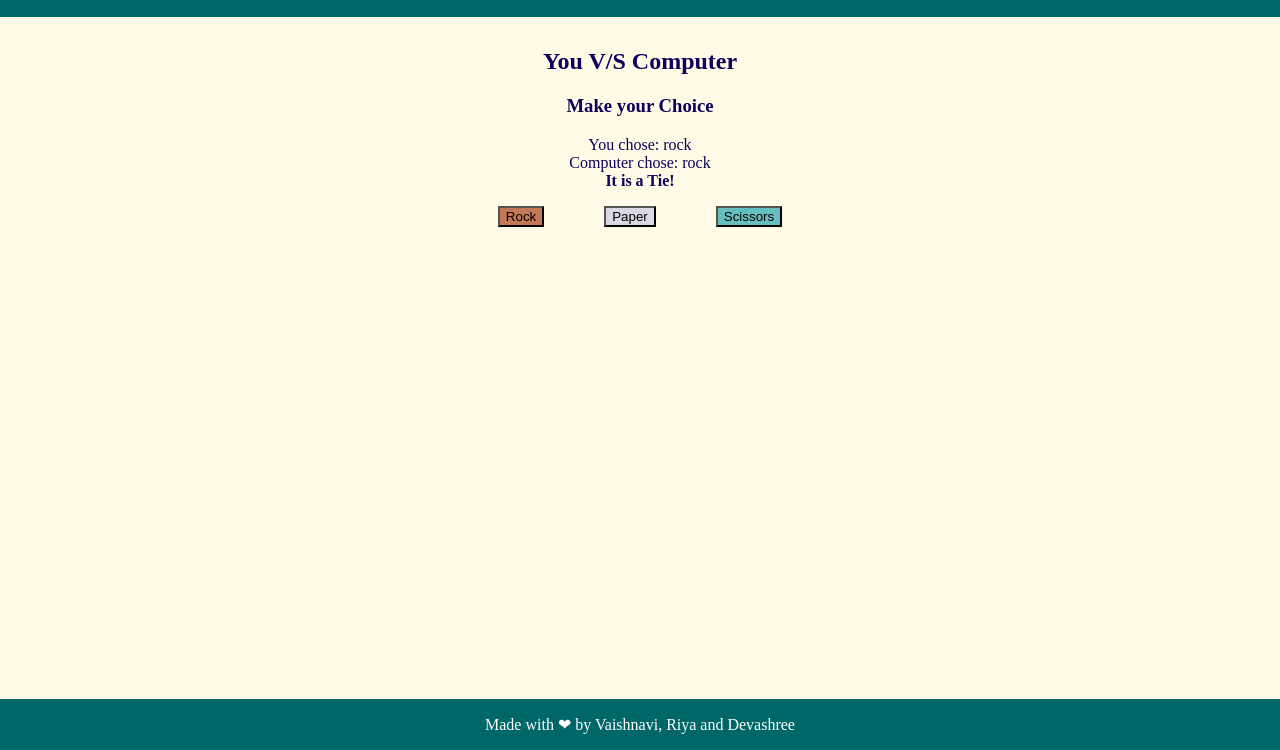
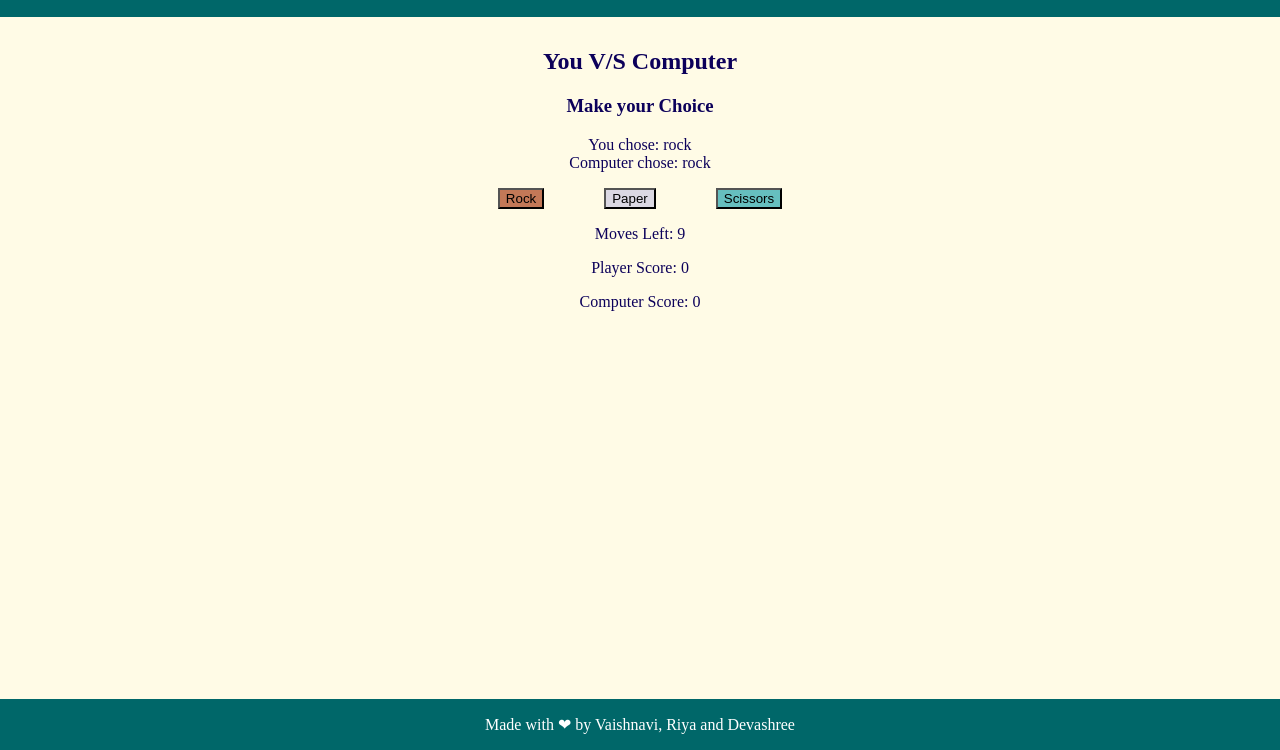
Before and after one commit to vranjan01/RockPaperScissor, a plain HTML site: page vscomputer.html in a window 1280 px wide. Both pictures are taken after a click on the button "Rock". Shown: the part 50-800 px from the top of the page. Drawn offline with Linux system fonts and the light colour scheme.

Commit message:
Functionality of vscomputer changed

```diff
--- a/script.js
+++ b/script.js
@@ -1,31 +1,68 @@
-let userChoice
-function storeValue(buttonElement)
-{
-    userChoice = buttonElement;
+let userChoice;
+let playerScore = 0;
+let computerScore = 0;
+let moves = 0;
 
-let computerChoice = getRndInteger(0,2)
-let choice= ["rock","scissor","paper"]
-let computerChoiceStr = choice[computerChoice]
+function storeValue(choice) {
+    userChoice = choice;
 
-let result = VSComputer(userChoice, computerChoiceStr)
-document.getElementById("res").innerHTML =  "You chose: " + userChoice +
-        "<br>Computer chose: " + computerChoiceStr +
-        "<br><b>" + result + "</b>";
+    if (moves >= 10) return;
+
+    moves++;
+    document.getElementById("moves").innerText = "Moves Left: " + (10 - moves);
+
+    let computerChoice = getRndInteger(0, 2);
+    let choices = ["rock", "scissor", "paper"];
+    let computerChoiceStr = choices[computerChoice];
+
+    let result = VSComputer(userChoice, computerChoiceStr);
+
+    if (result === "You Win!") {
+        playerScore++;
+    } else if (result === "Computer Wins!") {
+        computerScore++;
+    }
+
+    document.getElementById("p-score").innerText = "Player Score: " + playerScore;
+    document.getElementById("c-score").innerText = "Computer Score: " + computerScore;
+
+    document.getElementById("res").innerHTML =
+        "You chose: " + userChoice +
+        "<br>Computer chose: " + computerChoiceStr
+
+    if (moves === 10) {
+        gameOver();
+    }
 }
 
 function getRndInteger(min, max) {
-  return Math.floor(Math.random() * (max - min + 1) ) + min;
+    return Math.floor(Math.random() * (max - min + 1)) + min;
 }
 
-function VSComputer(userChoice, computerChoiceStr)
-{
-if(userChoice === computerChoiceStr)
-{
-    return "It is a Tie!"
+function VSComputer(userChoice, computerChoiceStr) {
+    if (userChoice === computerChoiceStr) {
+        return "It is a Tie!";
+    }
+    else if (
+        (userChoice === "rock" && computerChoiceStr === "scissor") ||
+        (userChoice === "paper" && computerChoiceStr === "rock") ||
+        (userChoice === "scissor" && computerChoiceStr === "paper")
+    ) {
+        return "You Win!";
+    }
+    else {
+        return "Computer Wins!";
+    }
 }
-else if( (userChoice == "rock" && computerChoiceStr == "scissor") || (userChoice == "paper" && computerChoiceStr == "rock") || (userChoice == "scissor" && computerChoiceStr == "paper")){
-    return "You Win!"
+
+function gameOver() {
+
+    let finalResult = "";
+
+    if (playerScore > computerScore) finalResult = "You Won The Game!";
+    else if (playerScore < computerScore) finalResult = "You Lost The Game!";
+    else finalResult = "It's a Tie!";
+
+    document.getElementById("res").innerHTML += "<br><br><b>" + finalResult + "</b>";
+
 }
-else
-    return "Computer Wins!"
-}
--- a/vscomputer.html
+++ b/vscomputer.html
@@ -23,6 +23,13 @@
     <br>
     <button id="b3" onclick="storeValue('scissor')">Scissors</button>
     </div>
+    <p id="moves">Moves Left: 10</p>
+    <p id="p-score">Player: 0</p>
+    <p id="c-score">Computer: 0</p>
+
+
+
+
 
     <script src="script.js"></script>
 </body>
```
Also changed, not shown: index.html (+1 -0 lines).
